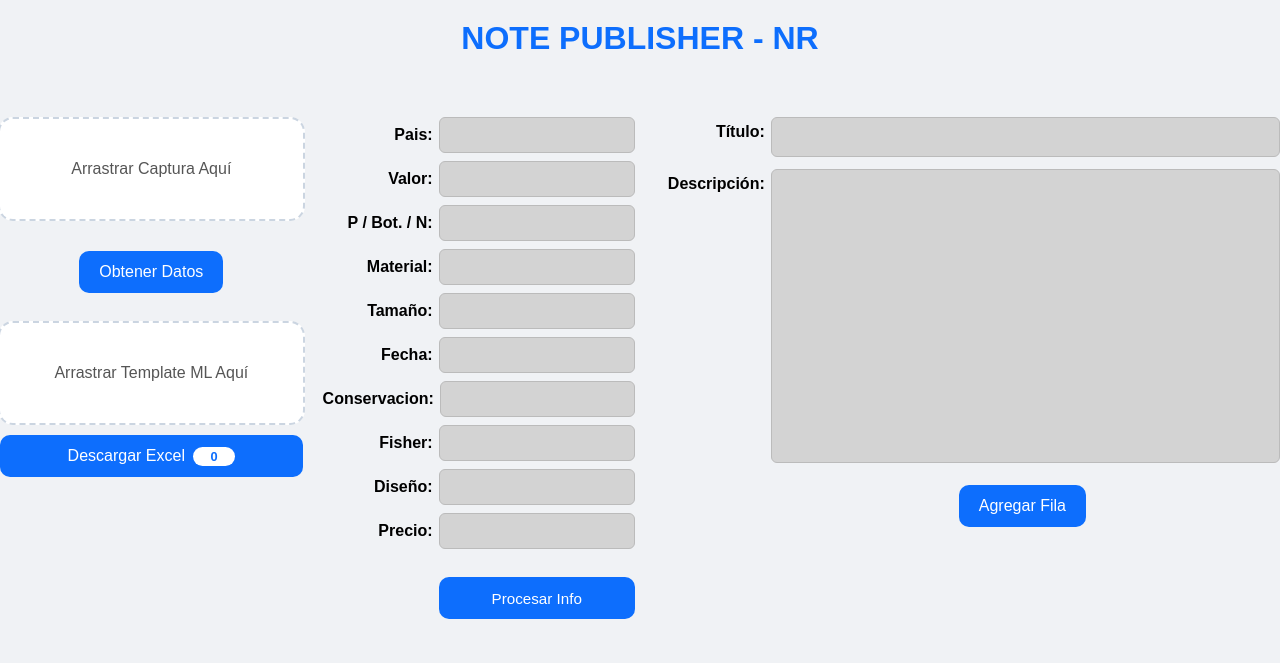
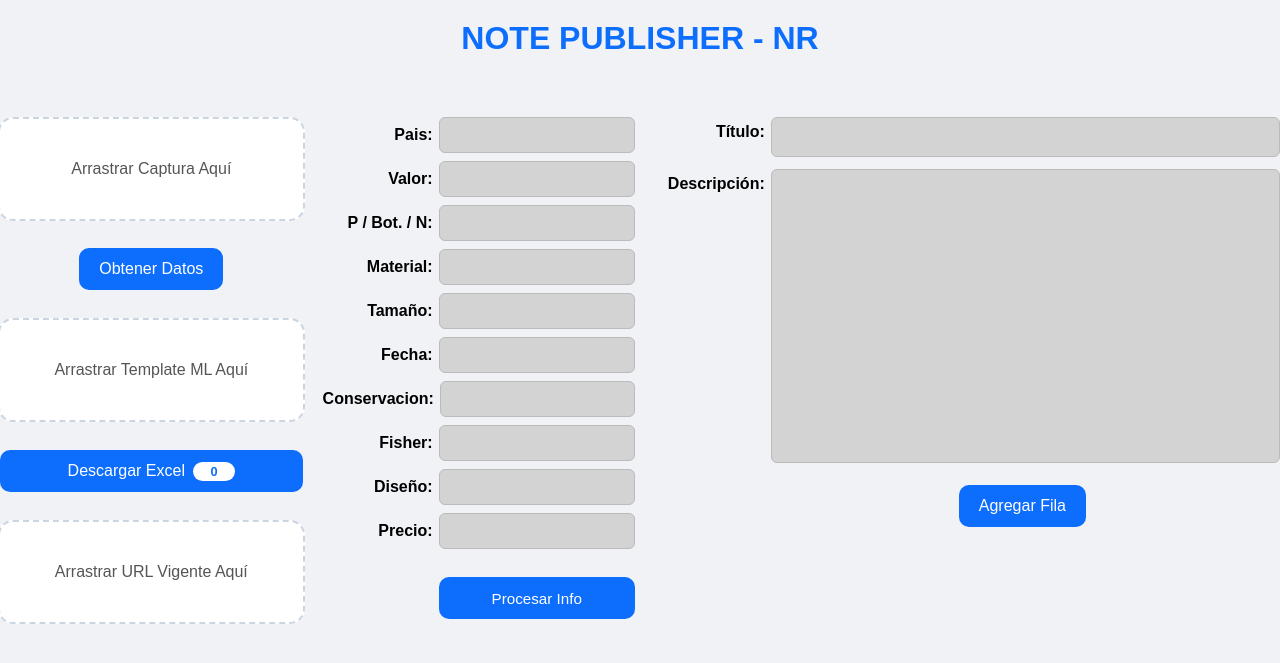
Before and after one commit to numismaticarosario/notepublisher, a Flask app: page / in a window 1280 px wide. Shown: the top 663 px of the page. Run offline with Flask 3, Linux system fonts and the light colour scheme; some libraries are stand-ins or nearby versions.

Commit message:
Update index.html

```diff
--- a/templates/index.html
+++ b/templates/index.html
@@ -12,7 +12,7 @@
     .dropzone.hover { border-color: #0d6efd; background: #e7f1ff; }
     .dropzone.loaded { border-color: #198754; background: #eaffee; color: #198754; font-weight: bold; }
     #placeholder { user-select: none; }
-    .action-btn { padding: 10px 20px; font-size: 1rem; border-radius: 10px; border: none; background: #0d6efd; color: white; cursor: not-allowed; margin-top: 10px; height: 42px; }
+    .action-btn { padding: 10px 20px; font-size: 1rem; border-radius: 10px; border: none; background: #0d6efd; color: white; cursor: not-allowed; margin-top: 7px; height: 42px; }
     .data-panel { display: flex; flex-direction: column; gap: 8px; align-items: stretch; }
     .field { display: flex; align-items: center; gap: 6px; }
     .field label { font-weight: bold; min-width: 110px; text-align: right; }
@@ -44,7 +44,7 @@
     #dropzoneML.hover { border-color: #0d6efd; background: #e7f1ff; }
     #dropzoneML.loaded { border-color: #198754; background: #eaffee; color: #198754; font-weight: bold; }
     #downloadBtn {
-      margin-top: 10px;
+      margin-top: 28px;
       padding: 10px 20px;
       font-size: 1rem;
       border-radius: 10px;
@@ -70,6 +70,38 @@
       min-width: 24px;
       text-align: center;
     }
+
+    /* --- URL DROPZONE --- */
+    #dropzoneURL {
+      margin-top: 28px;
+      width: 100%;
+      max-width: 320px;
+      height: 100px;
+      border: 2px dashed #cbd5e1;
+      border-radius: 15px;
+      background: #fff;
+      display: flex;
+      justify-content: center;
+      align-items: center;
+      color: #555;
+      font-size: 1rem;
+      text-align: center;
+      cursor: text;
+      transition: border-color 0.2s, background 0.2s;
+      position: relative;
+    }
+    #dropzoneURL.loaded {
+      border-color: #198754;
+      background: #eaffee;
+      color: #198754;
+      font-weight: bold;
+    }
+    #urlHiddenInput {
+      position: absolute;
+      opacity: 0;
+      width: 1px;
+      height: 1px;
+    }
   </style>
 </head>
 <body>
@@ -93,6 +125,13 @@
           Descargar Excel
           <span class="badge" id="rowCounter">0</span>
         </button>
+
+        <!-- DROPZONE URL -->
+        <div id="dropzoneURL" tabindex="0">
+          <input id="urlHiddenInput" type="text" />
+          <span id="urlPlaceholder">Arrastrar URL Vigente Aquí</span>
+          <span id="urlDisplay" style="display:none; font-weight:bold;">✓ Active Temporary URL</span>
+        </div>
       </div>
     </div>
 
@@ -140,11 +179,17 @@
     const downloadBtn = document.getElementById("downloadBtn");
     const rowCounter = document.getElementById("rowCounter");
 
+    const dropzoneURL = document.getElementById("dropzoneURL");
+    const urlPlaceholder = document.getElementById("urlPlaceholder");
+    const urlDisplay = document.getElementById("urlDisplay");
+    const urlHiddenInput = document.getElementById("urlHiddenInput");
+
     let currentFile = null;
     let mlWorkbook = null;
     let mlSheetName = null;
     let pendingRows = [];
     let rowCount = 0;
+    let activeURL = "";
 
     // ── helpers enable/disable ──────────────────────────────────────────────
     function checkEnableProcessBtn() {
@@ -191,6 +236,20 @@
     });
 
     document.addEventListener("paste", e => {
+      // Si el foco está en el dropzoneURL, capturamos el texto pegado como URL
+      if (document.activeElement === dropzoneURL || document.activeElement === urlHiddenInput) {
+        const text = e.clipboardData?.getData("text") || "";
+        if (text.trim()) {
+          activeURL = text.trim();
+          urlPlaceholder.style.display = "none";
+          urlDisplay.style.display = "inline";
+          dropzoneURL.classList.add("loaded");
+        }
+        e.preventDefault();
+        return;
+      }
+
+      // Comportamiento original: pegar imagen para captura
       const items = e.clipboardData?.items || [];
       for(const item of items){
         if(item.type.startsWith("image/")){
@@ -207,6 +266,11 @@
           }
         }
       }
+    });
+
+    // ── dropzone URL: foco al hacer click ──────────────────────────────────
+    dropzoneURL.addEventListener("click", () => {
+      dropzoneURL.focus();
     });
 
     // ── dropzone template ML ────────────────────────────────────────────────
@@ -332,15 +396,13 @@
       let calcPrecio = ((precioVal * 1500) / 0.84) + 1000;
       calcPrecio = Math.ceil(calcPrecio / 100) * 100;
 
-      // null = celda vacía (no se escribe nada en el xlsx)
       const row = [
         null, tituloVal, null, estado, "",
-        "https://http2.mlstatic.com/D_NQ_NP_655206-MLA111143947118_052026-F.jpg,https://http2.mlstatic.com/D_NQ_NP_757786-MLA111143976720_052026-F.jpg",  // col F (índice 5) → forzado texto
-        "", 1, calcPrecio, "Unidad", 1,                                            // col H (índice 7) stock → forzado entero
+        activeURL,
+        "", 1, calcPrecio, "Unidad", 1,
         descVal, 10, 15, 1, 0.1, null, "No agregar cuotas", "Sin Costo", "Mercado Envíos",
         "A cargo del comprador", "Acepto", "Garantía del vendedor",
         7, "días", "No ofrezco", paisVal, parseFloat(valorVal), null, Number(fechaVal.replace(",", ".")), null,
-        // col X (índice 23) días garantía → forzado entero (ver escritura abajo)
       ];
 
       pendingRows.push(row);
@@ -371,14 +433,10 @@
         nextRow = r + 1;
       }
 
-      // Índices de columna con formato forzado:
-      // 5  = col F → foto (texto "@")
-      // 7  = col H → stock (entero "0")
-      // 23 = col X → días de garantía (entero "0")
       const formatOverrides = {
-        5:  { t: "s", z: "@" },   // foto: texto plano
-        7:  { t: "n", z: "0" },   // stock: entero
-        23: { t: "n", z: "0" },   // días garantía: entero
+        5:  { t: "s", z: "@" },
+        7:  { t: "n", z: "0" },
+        23: { t: "n", z: "0" },
       };
 
       pendingRows.forEach((row, offset) => {
```
